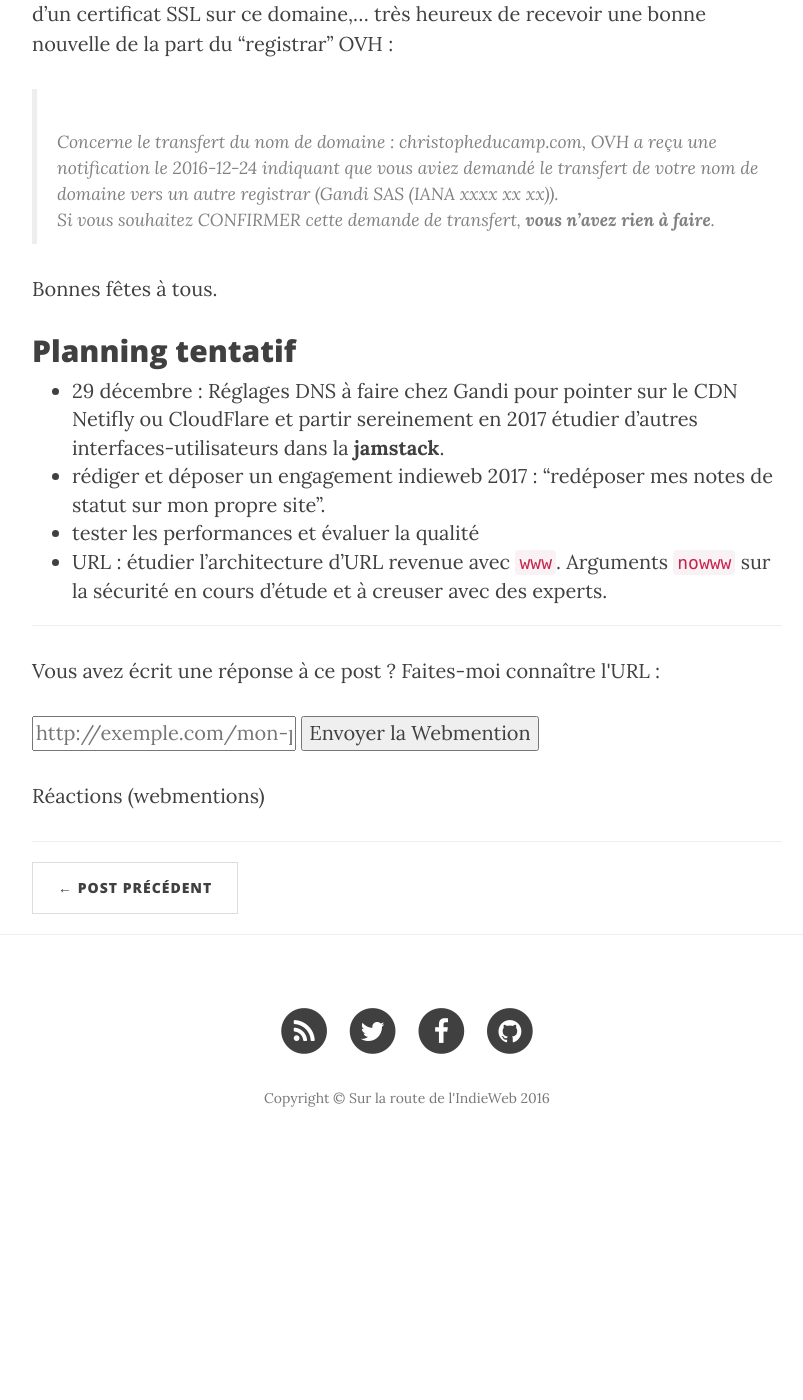
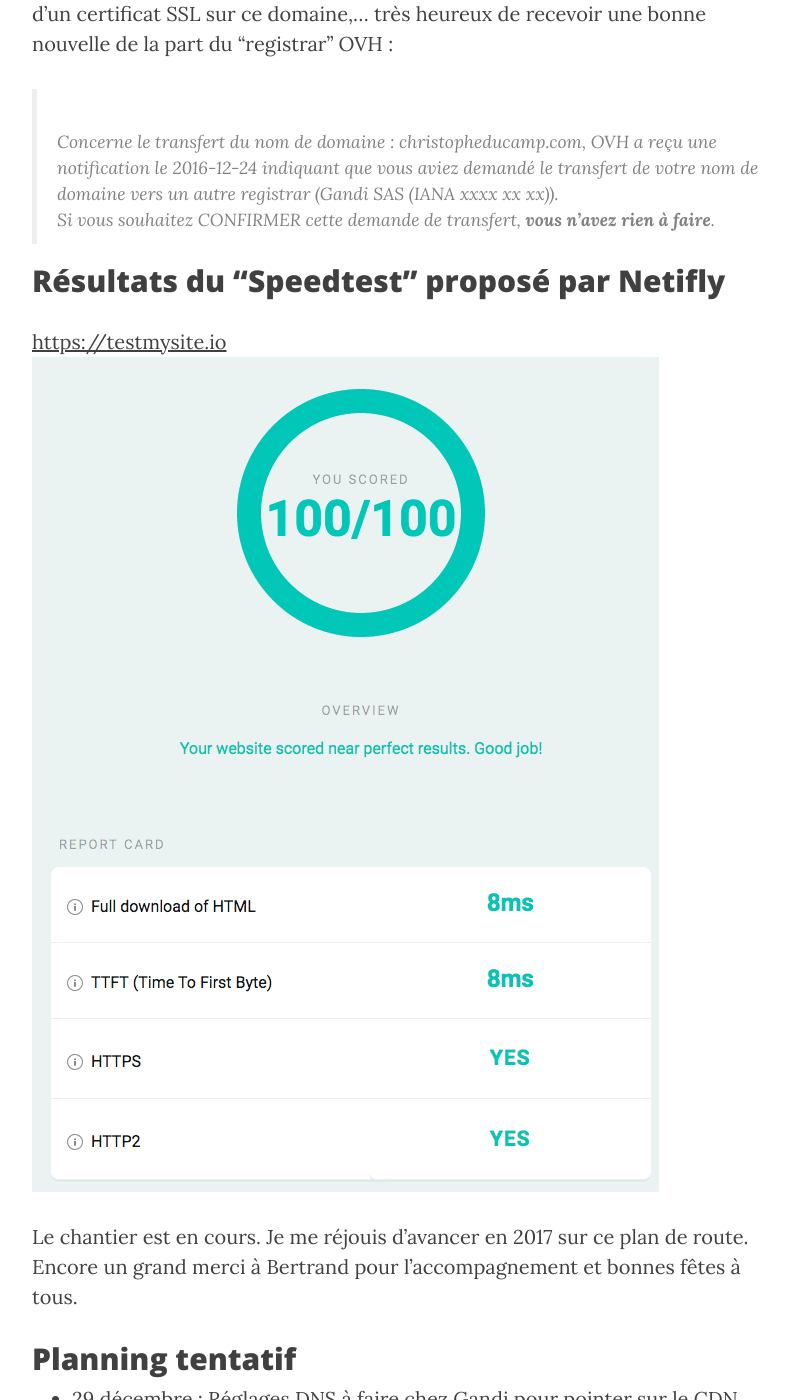
Before and after one commit to ChristopheDucamp/xtof-clean-blog, a Jekyll site: the page built from _posts/2016-12-24-migration-jamstack.markdown, in a window 1280 px wide and 1400 px high, scrolled down 897 px. Shown: the whole window, without its empty margins (233-1036 px from the left). Built offline with Jekyll 4.4.1, drawn with Linux system fonts in a browser that asks for light colours; nearby versions of some CDN libraries; comment, search, counter and statistics services are not loaded; before the commit the page ends 2071 px from its top, so only the background shows below that.

Commit message:
Updated Migration Jamstack

```diff
--- a/_posts/2016-12-24-migration-jamstack.markdown
+++ b/_posts/2016-12-24-migration-jamstack.markdown
@@ -21,7 +21,12 @@ Après un [gros mal de crâne vécu avant-hier](http://ducamp.me/2016-357) pour
 
 > Concerne le transfert du nom de domaine : christopheducamp.com, OVH a reçu une notification le 2016-12-24 indiquant que vous aviez demandé le transfert de votre nom de domaine vers un autre registrar (Gandi SAS (IANA xxxx xx xx)).<br>Si vous souhaitez CONFIRMER cette demande de transfert, **vous n'avez rien à faire**.
 
-Bonnes fêtes à tous.
+## Résultats du "Speedtest" proposé par Netifly
+
+[https://testmysite.io](https://testmysite.io)
+![Netlify Speedtest 2016-12-24.png](/uploads/Netlify%20Speedtest%202016-12-24.png)
+
+Le chantier est en cours. Je me réjouis d'avancer en 2017 sur ce plan de route. Encore un grand merci à Bertrand pour l'accompagnement et bonnes fêtes à tous.
 
 ## Planning tentatif
 * 29 décembre : [Réglages DNS à faire chez Gandi pour pointer sur le CDN Netifly ou CloudFlare](http://ducamp.me/2016-357#SSL_sur_domaine_apex_christopheducamp.com) et partir sereinement en 2017 étudier d'autres interfaces-utilisateurs dans la **[jamstack](https://christophe.ducamp.me/2016/12/20/newbie-sur-la-jamstack-dot-dot-dot.html)**.
```
